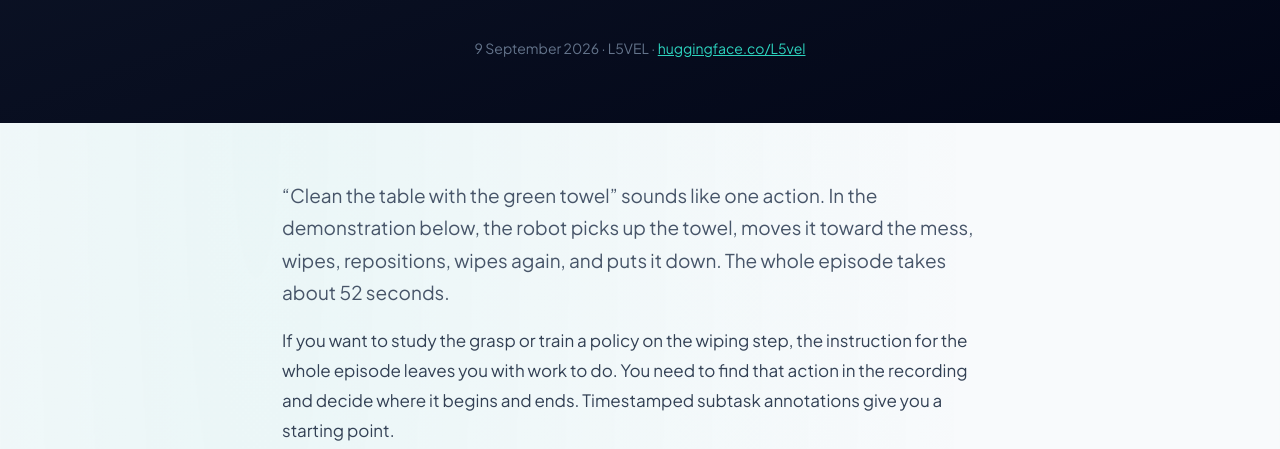
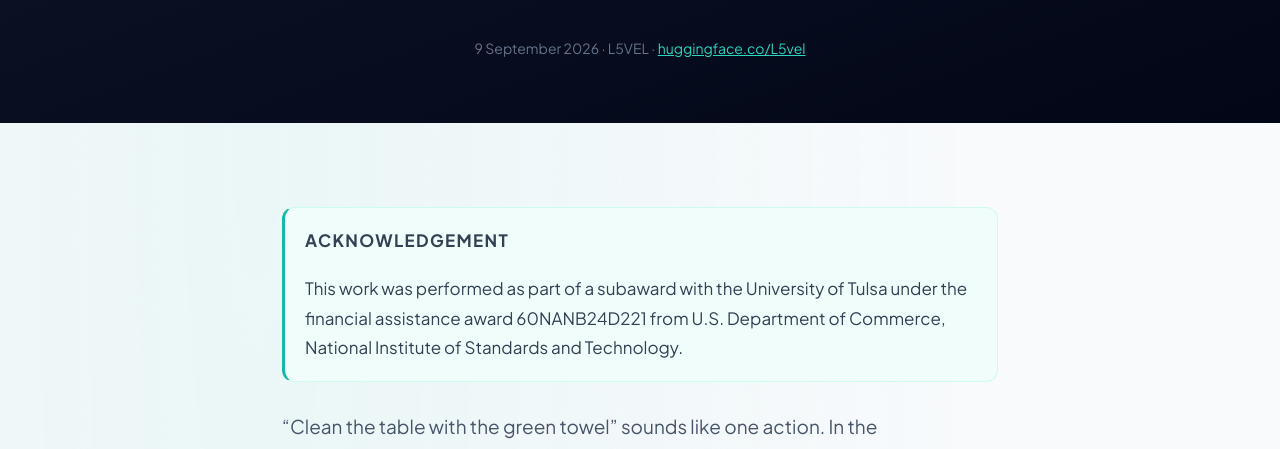
Before and after one commit to l5vel/l5vel.github.io, a plain HTML site: page blog/sbot-datasets/index.html in a window 1280 px wide. Shown: the part 330-779 px from the top of the page. Drawn offline with Linux system fonts and the light colour scheme.

Commit message:
add Acknowledgement in blog

```diff
--- a/blog/sbot-datasets/index.html
+++ b/blog/sbot-datasets/index.html
@@ -74,6 +74,15 @@
 
 
                 <article class="article">
+
+                    <aside class="callout" aria-label="Acknowledgement">
+                        <p class="callout-title">Acknowledgement</p>
+                        <p>
+                            This work was performed as part of a subaward with the University of
+                            Tulsa under the financial assistance award 60NANB24D221 from U.S.
+                            Department of Commerce, National Institute of Standards and Technology.
+                        </p>
+                    </aside>
 
                     <p class="article-lede" id="problem">
                         &ldquo;Clean the table with the green towel&rdquo; sounds like one action.
```
